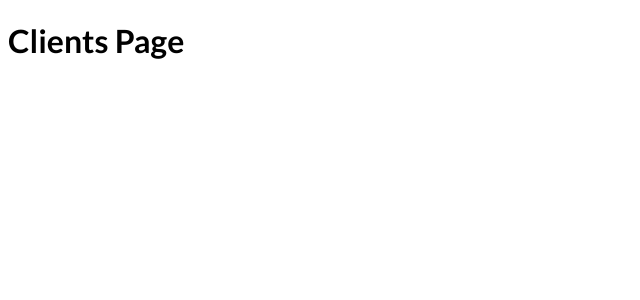
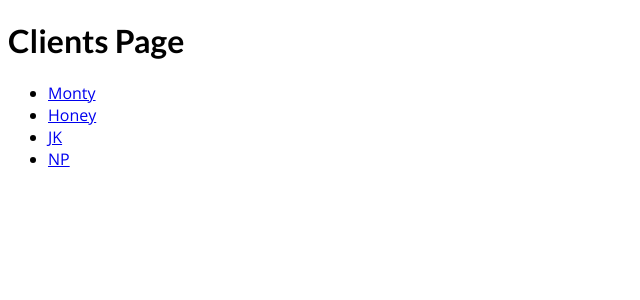
Before and after one commit to amrit-sbagga/nextjs-course-code, a Next.js app: page /clients in a window 1280 px wide. Shown: the top 300 px of the page, without its empty margins (0-640 px from the left). Built offline with nearby package versions, Linux system fonts and the light colour scheme.

Commit message:
Navigating to dynamic routes

```diff
--- a/pages/clients/index.js
+++ b/pages/clients/index.js
@@ -1,9 +1,25 @@
-import React from 'react'
+import React from 'react';
+import Link from 'next/link';
 
 export default function ClientsPage() {
+    const clients = [
+        { id : "monty", name : "Monty" },
+        { id : "honey", name : "Honey" },
+        { id : "jk", name : "JK" },
+        { id : "ns", name : "NP" }
+    ]
     return (
         <div>
             <h1>Clients Page</h1>
+            <ul>
+                {
+                    clients.map((client) => {
+                        return (<li key={client.id}>
+                            <Link href={`/clients/${client.id}`}>{client.name}</Link>
+                        </li>)
+                    })
+                }
+            </ul>
         </div>
     )
 }
```
